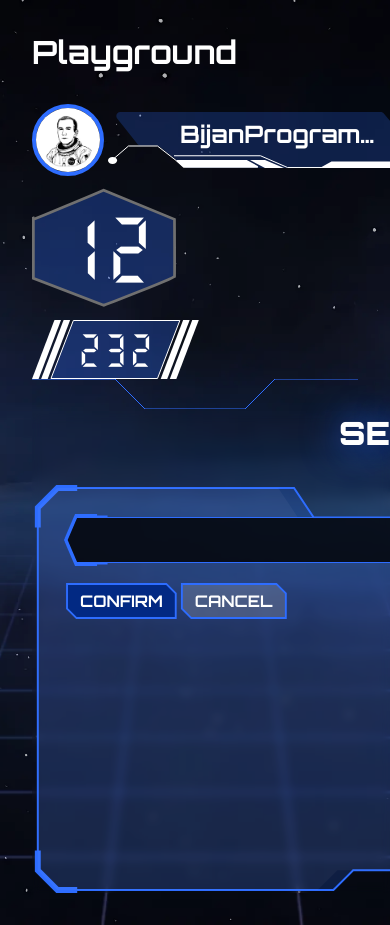
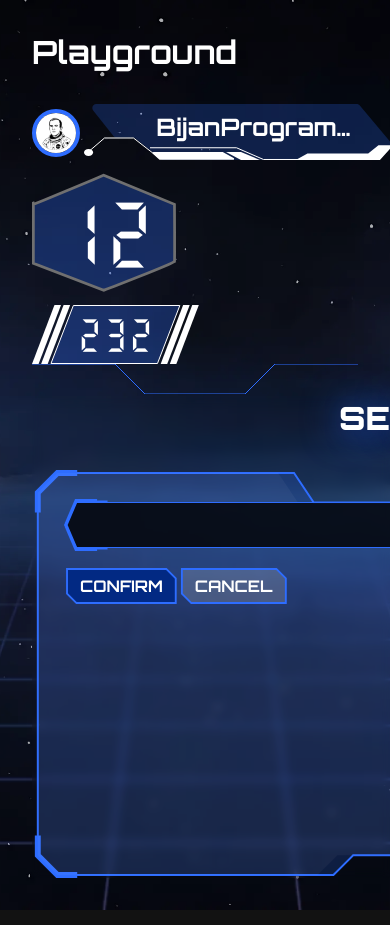
Before and after one commit to CodectiveOrg/snake-frontend, a React (Vite) app: page /playground in a window 390 px wide. Shown: the top 925 px of the page. Built offline with nearby package versions, Linux system fonts and the light colour scheme; a web font is replaced by a local one.

Commit message:
[RESPONSIVE] user picture

```diff
--- a/src/components/user-badge/user-badge.module.css
+++ b/src/components/user-badge/user-badge.module.css
@@ -4,8 +4,10 @@
   gap: 0.25rem;
 
   .picture {
-    block-size: 4.5rem;
-    inline-size: 4.5rem;
+    --size: clamp(3rem, -1.5rem + 6vw, 4.5rem);
+
+    block-size: var(--size);
+    inline-size: var(--size);
 
     border: 4px solid var(--color-primary);
     border-radius: 999rem;
```
